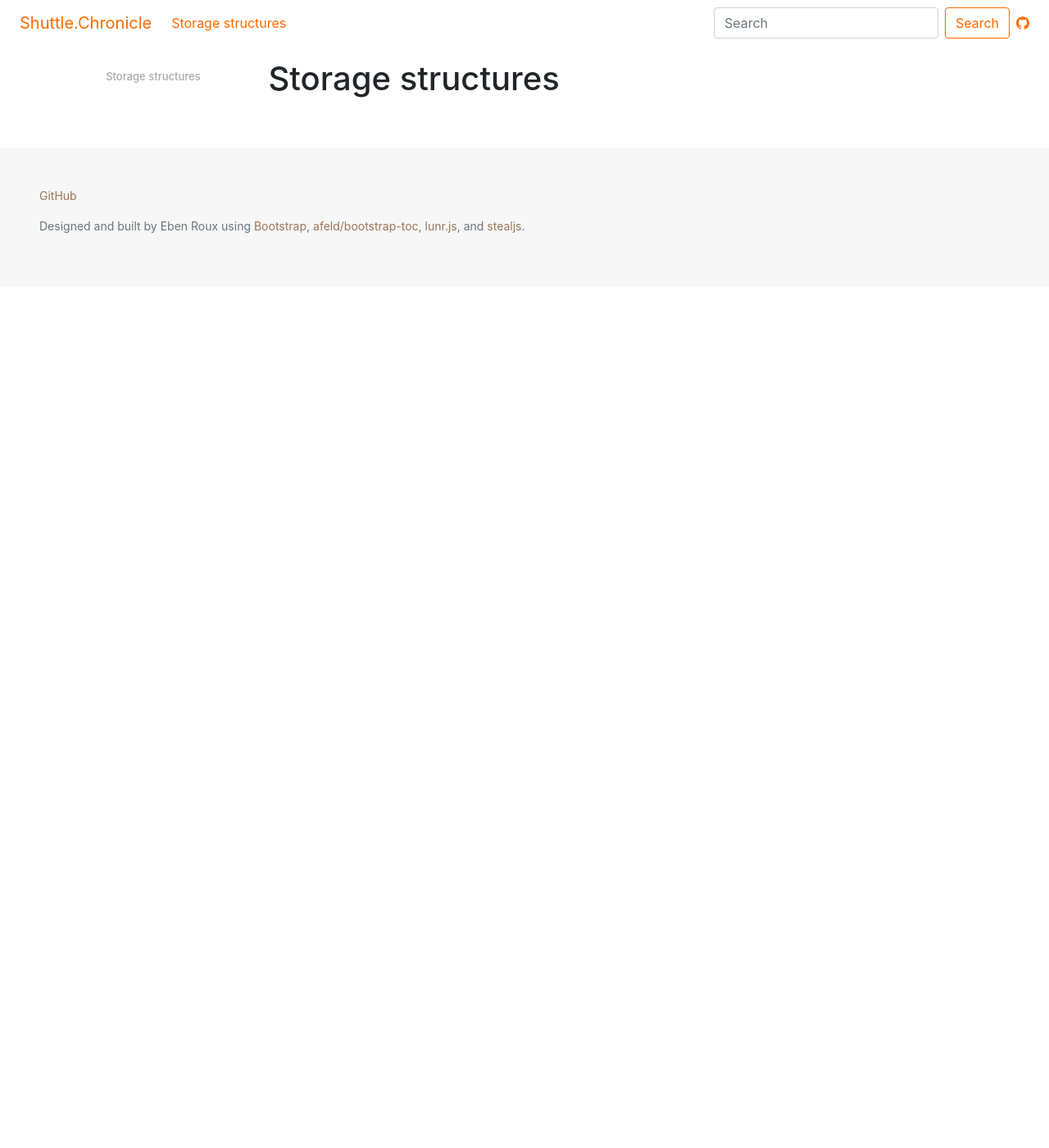
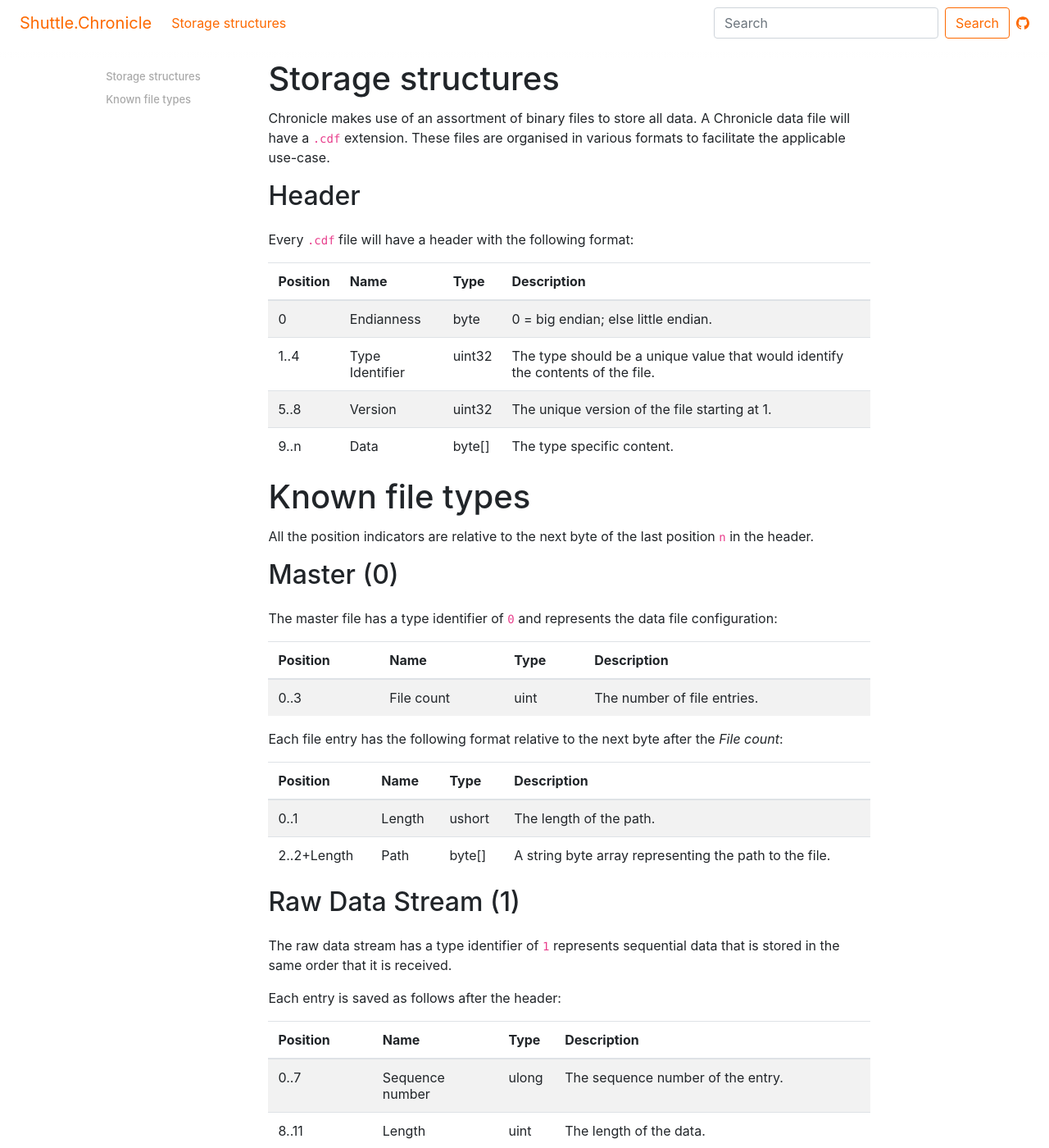
Before and after one commit to Shuttle/shuttle-chronicle, a Jekyll site: the page built from storage-structures.md, in a window 1280 px wide and 1400 px high. Shown: the whole window at 82% size. Built offline with Jekyll 4.4.1, drawn with Linux system fonts in a browser that asks for light colours; some of the changed text lies outside the part shown.

Commit message:
- storage-structures

```diff
--- a/_config.yml
+++ b/_config.yml
@@ -1,6 +1,6 @@
 exclude: [.idea,node_modules,bundle.js,package.json,package-lock.json]
 
-highlighter: Rouge
+highlighter: rouge
 github: https://github.com/Shuttle/shuttle-chronicle
 name: shuttle-chronicle
 title: Shuttle.Chronicle
--- a/_includes/header.html
+++ b/_includes/header.html
@@ -8,7 +8,7 @@
   <div class="collapse navbar-collapse" id="navbar-header">
     <ul class="navbar-nav mr-auto mt-2 mt-lg-0">
         <li class="nav-item">
-            <a class="nav-link p-2" href='{{ "/storage-structures" | relative_url }}' target="_blank" rel="noopener">Storage structures</a>
+            <a class="nav-link p-2" href='{{ "/storage-structures" | relative_url }}'>Storage structures</a>
         </li>
     </ul>
     <form class="form-inline my-2 my-lg-0">
--- a/storage-structures.md
+++ b/storage-structures.md
@@ -1,5 +1,49 @@
 ---
-title: Shuttle.Core.Data
+title: Storage structures
 layout: api
 ---
 # Storage structures
+
+Chronicle makes use of an assortment of binary files to store all data.  A Chronicle data file will have a `.cdf` extension.  These files are organised in various formats to facilitate the applicable use-case.
+
+## Header
+
+Every `.cdf` file will have a header with the following format:
+
+| Position | Name | Type | Description |
+| --- | --- | --- | --- |
+| 0 | Endianness | byte | 0 = big endian; else little endian. |
+| 1..4 | Type Identifier | uint32 | The type should be a unique value that would identify the contents of the file. |
+| 5..8 | Version | uint32 | The unique version of the file starting at 1. |
+| 9..n | Data | byte[] | The type specific content. |
+
+# Known file types
+
+All the position indicators are relative to the next byte of the last position `n` in the header.
+
+## Master (0)
+
+The master file has a type identifier of `0` and represents the data file configuration:
+
+| Position | Name | Type | Description |
+| --- | --- | --- | --- |
+| 0..3 | File count | uint | The number of file entries. |
+
+Each file entry has the following format relative to the next byte after the *File count*:
+
+| Position | Name | Type | Description |
+| --- | --- | --- | --- |
+| 0..1 | Length | ushort | The length of the path. |
+| 2..2+Length | Path | byte[] | A string byte array representing the path to the file. |
+
+## Raw Data Stream (1)
+
+The raw data stream has a type identifier of `1` represents sequential data that is stored in the same order that it is received.
+
+Each entry is saved as follows after the header:
+
+| Position | Name | Type | Description |
+| --- | --- | --- | --- |
+| 0..7 | Sequence number | ulong | The sequence number of the entry. |
+| 8..11 | Length | uint | The length of the data. |
+| 12..12+Length | Data | byte[] | An array of bytes that represent the data being stored |
```
Also changed, not shown: _assets/site.js (+9 -7 lines), assets/bundles/shuttle-chronicle/bundle.js.
